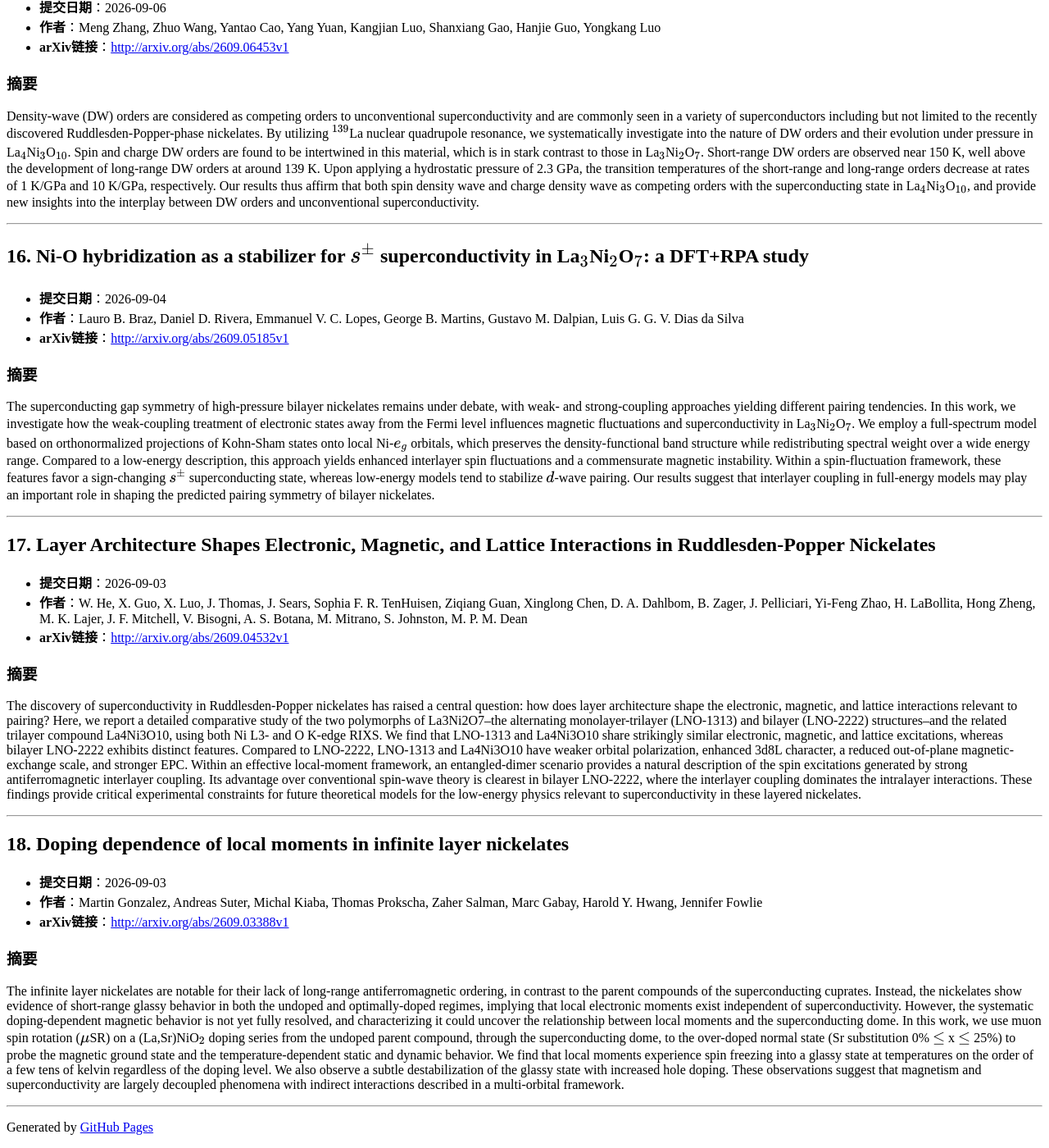
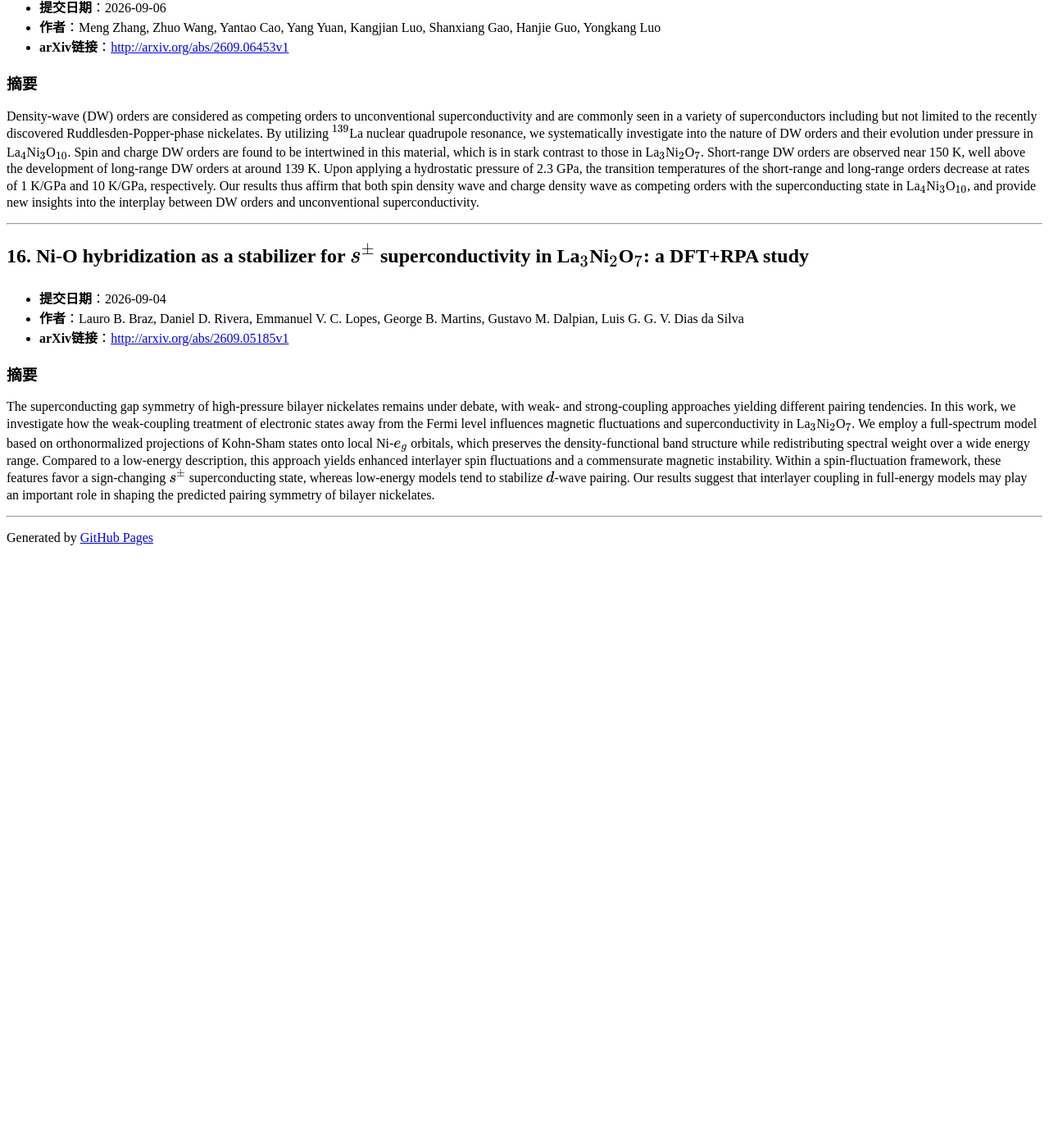
Before and after one commit to yangke25491/daily-arxiv-nickelate_superconductivity, a Jekyll site: the page built from docs/index.md, in a window 1280 px wide and 1400 px high, scrolled down 5611 px. Shown: the whole window at 82% size. Built offline with Jekyll 4.4.1, drawn with Linux system fonts in a browser that asks for light colours; after the commit the page ends 6292 px from its top, so only the background shows below that; some of the changed text lies outside the part shown.

Commit message:
Automated update: arXiv papers

```diff
--- a/docs/index.md
+++ b/docs/index.md
@@ -5,8 +5,8 @@ title: 镍酸盐超导论文
 
 # 凝聚态物理-镍酸盐高温超导相关论文
 
-> 检索时间范围：**2026-09-03 至 2026-10-03**
-> 数据检索到 **18** 篇相关论文，按提交时间降序排列
+> 检索时间范围：**2026-09-04 至 2026-10-04**
+> 数据检索到 **16** 篇相关论文，按提交时间降序排列
 
 ---
 
@@ -185,25 +185,3 @@ Density-wave (DW) orders are considered as competing orders to unconventional su
 The superconducting gap symmetry of high-pressure bilayer nickelates remains under debate, with weak- and strong-coupling approaches yielding different pairing tendencies. In this work, we investigate how the weak-coupling treatment of electronic states away from the Fermi level influences magnetic fluctuations and superconductivity in La${}\_3$Ni${}\_2$O${}\_7$. We employ a full-spectrum model based on orthonormalized projections of Kohn-Sham states onto local Ni-$e\_g$ orbitals, which preserves the density-functional band structure while redistributing spectral weight over a wide energy range. Compared to a low-energy description, this approach yields enhanced interlayer spin fluctuations and a commensurate magnetic instability. Within a spin-fluctuation framework, these features favor a sign-changing $s^\pm$ superconducting state, whereas low-energy models tend to stabilize $d$-wave pairing. Our results suggest that interlayer coupling in full-energy models may play an important role in shaping the predicted pairing symmetry of bilayer nickelates.
 
 ---
-
-## 17. Layer Architecture Shapes Electronic, Magnetic, and Lattice Interactions in Ruddlesden-Popper Nickelates
-
-- **提交日期**：2026-09-03
-- **作者**：W. He, X. Guo, X. Luo, J. Thomas, J. Sears, Sophia F. R. TenHuisen, Ziqiang Guan, Xinglong Chen, D. A. Dahlbom, B. Zager, J. Pelliciari, Yi-Feng Zhao, H. LaBollita, Hong Zheng, M. K. Lajer, J. F. Mitchell, V. Bisogni, A. S. Botana, M. Mitrano, S. Johnston, M. P. M. Dean
-- **arXiv链接**：[http://arxiv.org/abs/2609.04532v1](http://arxiv.org/abs/2609.04532v1)
-
-### 摘要
-The discovery of superconductivity in Ruddlesden-Popper nickelates has raised a central question: how does layer architecture shape the electronic, magnetic, and lattice interactions relevant to pairing? Here, we report a detailed comparative study of the two polymorphs of La3Ni2O7--the alternating monolayer-trilayer (LNO-1313) and bilayer (LNO-2222) structures--and the related trilayer compound La4Ni3O10, using both Ni L3- and O K-edge RIXS. We find that LNO-1313 and La4Ni3O10 share strikingly similar electronic, magnetic, and lattice excitations, whereas bilayer LNO-2222 exhibits distinct features. Compared to LNO-2222, LNO-1313 and La4Ni3O10 have weaker orbital polarization, enhanced 3d8L character, a reduced out-of-plane magnetic-exchange scale, and stronger EPC. Within an effective local-moment framework, an entangled-dimer scenario provides a natural description of the spin excitations generated by strong antiferromagnetic interlayer coupling. Its advantage over conventional spin-wave theory is clearest in bilayer LNO-2222, where the interlayer coupling dominates the intralayer interactions. These findings provide critical experimental constraints for future theoretical models for the low-energy physics relevant to superconductivity in these layered nickelates.
-
----
-
-## 18. Doping dependence of local moments in infinite layer nickelates
-
-- **提交日期**：2026-09-03
-- **作者**：Martin Gonzalez, Andreas Suter, Michal Kiaba, Thomas Prokscha, Zaher Salman, Marc Gabay, Harold Y. Hwang, Jennifer Fowlie
-- **arXiv链接**：[http://arxiv.org/abs/2609.03388v1](http://arxiv.org/abs/2609.03388v1)
-
-### 摘要
-The infinite layer nickelates are notable for their lack of long-range antiferromagnetic ordering, in contrast to the parent compounds of the superconducting cuprates. Instead, the nickelates show evidence of short-range glassy behavior in both the undoped and optimally-doped regimes, implying that local electronic moments exist independent of superconductivity. However, the systematic doping-dependent magnetic behavior is not yet fully resolved, and characterizing it could uncover the relationship between local moments and the superconducting dome. In this work, we use muon spin rotation ($μ$SR) on a (La,Sr)NiO${}\_2$ doping series from the undoped parent compound, through the superconducting dome, to the over-doped normal state (Sr substitution 0% $\leq$ x $\leq$ 25%) to probe the magnetic ground state and the temperature-dependent static and dynamic behavior. We find that local moments experience spin freezing into a glassy state at temperatures on the order of a few tens of kelvin regardless of the doping level. We also observe a subtle destabilization of the glassy state with increased hole doping. These observations suggest that magnetism and superconductivity are largely decoupled phenomena with indirect interactions described in a multi-orbital framework.
-
----
```
